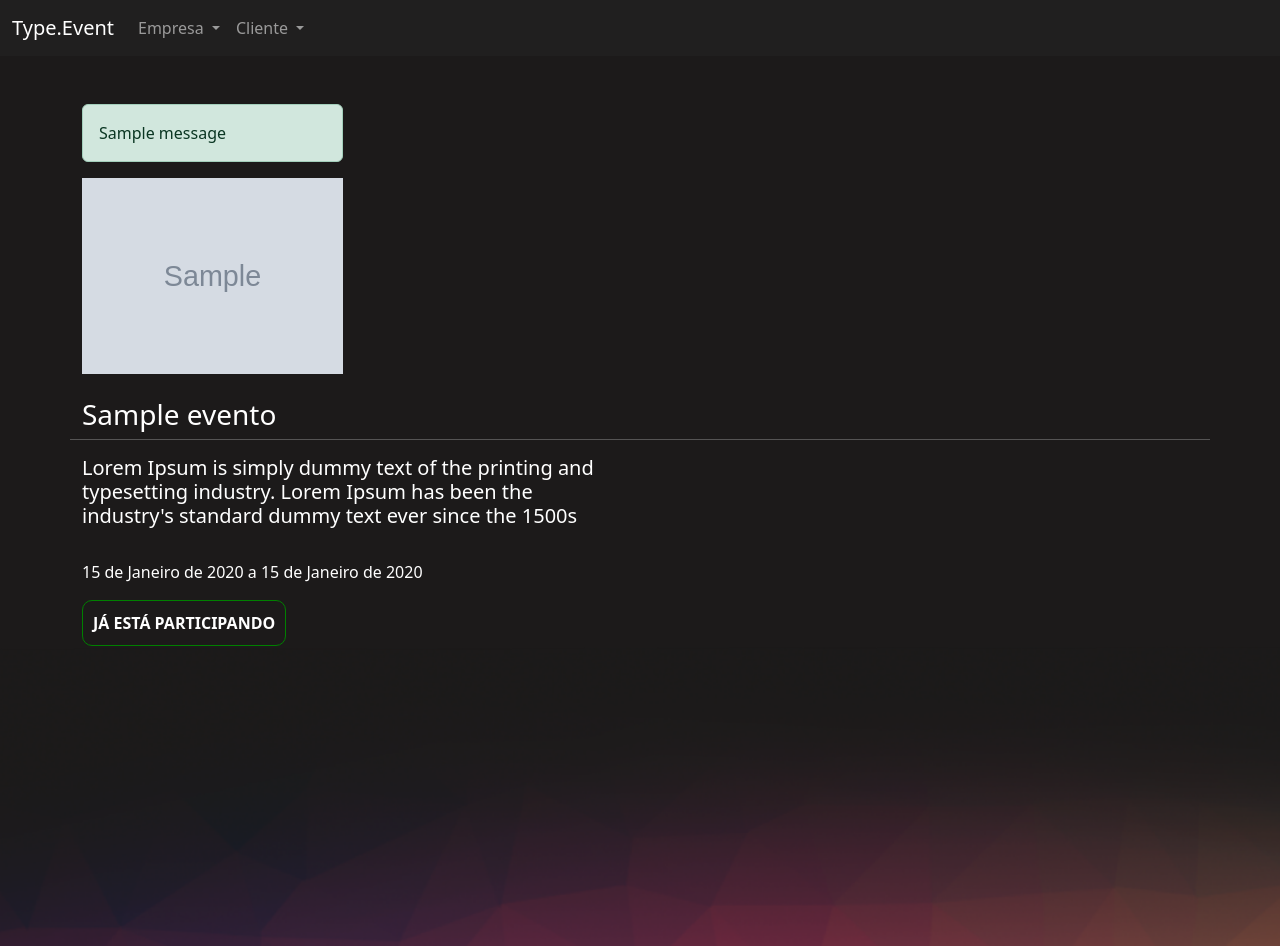
After one commit to Esleynathan/Projeto_Type-event, a Django app: page /eventos/inscrever_evento/1/ in a window 1280 px wide. The commit adds this page. Run offline with Django 4.2, Linux system fonts and the light colour scheme; a user stored in the database is signed in; tables that the repository leaves empty hold one stand-in row (values such as "Sample post"); grey boxes marked "Sample" are stand-in pictures; one stand-in notice (Sample message) is shown; parts of the project's set-up code (start-up, migrations or seed data) failed here and were passed over.

Commit message:
Type_event | Inscrever Evento - HTML, CSS, Views, Urls

```diff
--- a/eventos/models.py
+++ b/eventos/models.py
@@ -9,12 +9,12 @@ class Evento(models.Model):
     data_termino = models.DateField()
     carga_horaria = models.IntegerField()
     logo = models.FileField(upload_to="logos")
+    participantes = models.ManyToManyField(User, related_name="evento_participante", null=True, blank=True)
 
     #paleta de cores
     cor_principal = models.CharField(max_length=7)
     cor_secundaria = models.CharField(max_length=7)
     cor_fundo = models.CharField(max_length=7)
 
-
     def __str__(self):
         return self.nome
--- a/eventos/templates/gerenciar_evento.html
+++ b/eventos/templates/gerenciar_evento.html
@@ -39,9 +39,9 @@
                 <td>{{evento.descricao}}</td>
                 <td>{{evento.data_inicio}}</td>
                 <td>{{evento.data_termino}}</td>
-                <td>Link</td>
-            </tr>
-            {% endfor %}
+                <td><a href="{% url 'inscrever_evento' evento.id %}">Exibir Evento</a></td>
+
+            </tr            {% endfor %}
 
         </table>
 
--- /dev/null
+++ b/eventos/templates/inscrever_evento.html
@@ -0,0 +1,39 @@
+{% extends 'bases/base_evento.html' %}
+
+
+{% block 'conteudo' %}
+    <br>
+    <br>
+    <div class="container">
+        <div class="row">
+
+            <div class="col-md-3">
+                {% if messages %}
+                    {% for message in messages %}
+                        <div class="alert {{ message.tags }}">{{ message }}</div>
+                    {% endfor %}
+                {% endif %}
+                <img width="100%" src="{{evento.logo.url}}">
+                <br>
+                <br>
+                <h3>{{evento.nome}}</h3>
+            </div>
+            <hr>
+
+            <div class="col-md-6">
+                <h5>Lorem Ipsum is simply dummy text of the printing and typesetting industry. Lorem Ipsum has been the industry's standard dummy text ever since the 1500s</h5>
+                <br>
+                <p>{{evento.data_inicio}} a {{evento.data_termino}}</p>
+
+                {% if request.user in evento.participantes.all %}
+                    <input style="border-color: green;" type="submit" class="btn-principal" value="JÁ ESTÁ PARTICIPANDO" disabled>
+                {% else%}
+                    <form action="{% url 'inscrever_evento' evento.id %}" method="POST">{% csrf_token %}
+                        <input type="submit" class="btn-principal" value="QUERO PARTICIPAR">
+                    </form>
+                {% endif %}
+
+            </div>
+        </div>
+    </div>
+{% endblock %}
--- a/eventos/urls.py
+++ b/eventos/urls.py
@@ -4,4 +4,5 @@ from . import views
 urlpatterns = [
     path('novo_evento/', views.novo_evento, name='novo_evento'),
     path('gerenciar_evento/', views.gerenciar_evento, name='gerenciar_evento'),
+    path('inscrever_evento/<int:id>/', views.inscrever_evento, name='inscrever_evento'),
 ]
--- a/eventos/views.py
+++ b/eventos/views.py
@@ -1,4 +1,4 @@
-from django.shortcuts import render, redirect
+from django.shortcuts import get_object_or_404, render, redirect
 from django.urls import reverse
 from django.http import HttpResponse
 from django.contrib.auth.decorators import login_required
@@ -41,6 +41,7 @@ def novo_evento(request):
         messages.add_message(request, constants.SUCCESS, 'Evento cadastrado com sucesso')
         return redirect(reverse('novo_evento'))
 
+@login_required
 def gerenciar_evento(request):
     if request.method == "GET":
         nome = request.GET.get('nome')
@@ -48,3 +49,16 @@ def gerenciar_evento(request):
         if nome:
             eventos = eventos.filter(nome__contains=nome)
         return render(request, 'gerenciar_evento.html', {'eventos': eventos})
+
+@login_required
+def inscrever_evento(request, id):
+    evento = get_object_or_404(Evento, id=id)
+    if request.method == "GET":
+        return render(request, 'inscrever_evento.html', {'evento': evento})
+    elif request.method == "POST":
+        #todo - Validar se o usuário já é um participante
+        evento.participantes.add(request.user)
+        evento.save()
+
+        messages.add_message(request, constants.SUCCESS, 'Inscrição com sucesso.')
+        return redirect(reverse('inscrever_evento', kwargs={'id': id}))
```
Also changed, not shown: eventos/migrations/0002_evento_participantes.py (added).
